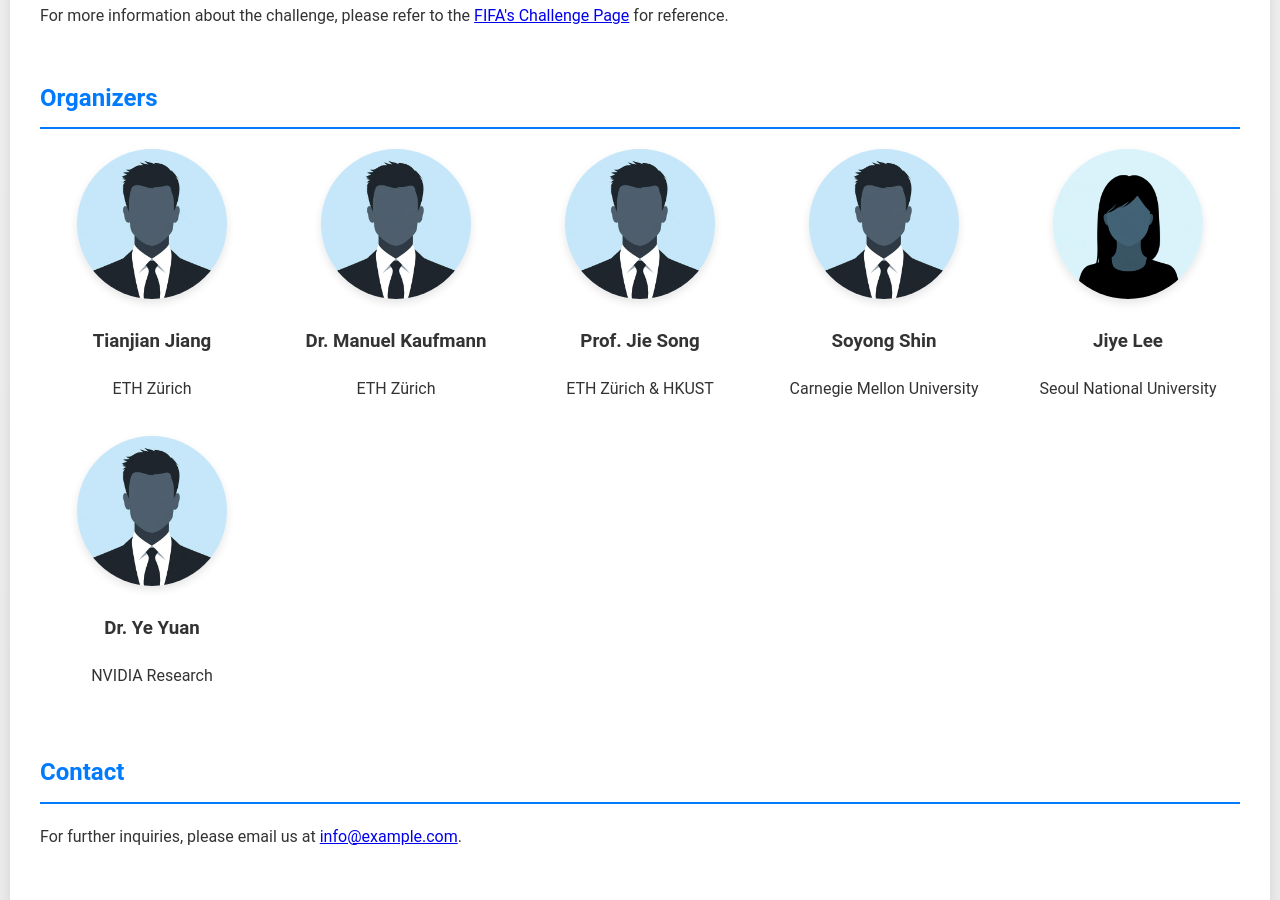
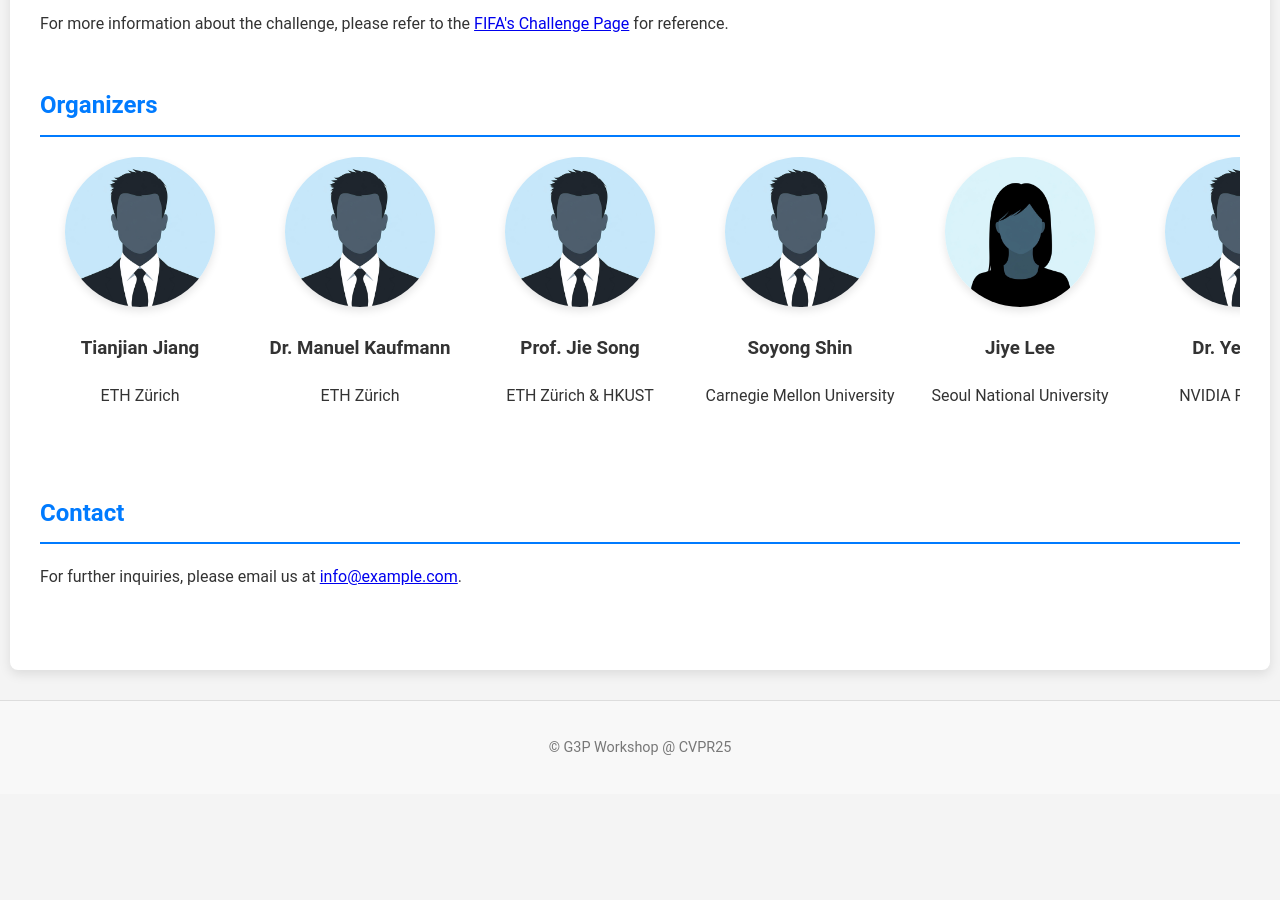
Before and after one commit to G3P-Workshop/G3P-Workshop.github.io, a plain HTML site: page index.html in a window 1280 px wide. Shown: the part 1642-2542 px from the top of the page. After the commit the page ends 2436 px from the top, so only its background shows below. Drawn offline with Linux system fonts and the light colour scheme.

Commit message:
Switch organizers layout from grid to horizontal looping carousel

```diff
--- a/index.html
+++ b/index.html
@@ -141,7 +141,7 @@
     <!-- Organizers Section -->
     <section id="organizers">
       <h2>Organizers</h2>
-      <div class="organizers-grid">
+      <div class="organizers-carousel">
         <div class="organizer">
           <img src="assets/imgs/avatar_placeholder_1.jpg"/>
           <h3>Tianjian Jiang</h3>
--- a/styles.css
+++ b/styles.css
@@ -16,7 +16,7 @@ body {
   position: sticky;
   top: 0;
   z-index: 1000;
-  box-shadow: 0 2px 4px rgba(0,0,0,0.1);
+  box-shadow: 0 2px 4px rgba(0, 0, 0, 0.1);
 }
 .navbar ul {
   list-style: none;
@@ -39,7 +39,7 @@ body {
 
 /* Hero Section */
 .hero {
-  background: linear-gradient(rgba(0,0,0,0.5), rgba(0,0,0,0.5)),
+  background: linear-gradient(rgba(0, 0, 0, 0.5), rgba(0, 0, 0, 0.5)),
               url('assets/imgs/background.jpg') no-repeat center center/cover;
   color: #fff;
   text-align: center;
@@ -60,7 +60,7 @@ body {
   margin: 30px auto;
   background-color: #fff;
   padding: 30px;
-  box-shadow: 0 4px 12px rgba(0,0,0,0.1);
+  box-shadow: 0 4px 12px rgba(0, 0, 0, 0.1);
   border-radius: 8px;
 }
 
@@ -111,11 +111,16 @@ th {
   flex-wrap: wrap;
   gap: 20px;
   justify-content: center;
+  align-items: stretch; /* Ensure all speakers are shown */
 }
 .speaker {
   flex: 1 1 200px;
   text-align: center;
   transition: transform 0.3s ease;
+  display: flex;
+  flex-direction: column;
+  align-items: center;
+  justify-content: center;
 }
 .speaker:hover {
   transform: scale(1.05);
@@ -125,40 +130,77 @@ th {
   width: 150px;
   height: 150px;
   object-fit: cover;
-  box-shadow: 0 4px 8px rgba(0,0,0,0.1);
+  box-shadow: 0 4px 8px rgba(0, 0, 0, 0.1);
   transition: box-shadow 0.3s ease;
 }
 .speaker img:hover {
-  box-shadow: 0 6px 12px rgba(0,0,0,0.2);
+  box-shadow: 0 6px 12px rgba(0, 0, 0, 0.2);
 }
 
-/* Organizers Grid */
-.organizers-grid {
-  display: grid;
-  grid-template-columns: repeat(auto-fit, minmax(200px, 1fr));
+/* Carousel Wrapper */
+.carousel-wrapper {
+  overflow: hidden;
+  white-space: nowrap;
+  font-size: 0;  /* Remove any extra whitespace between inline elements */
+  animation: scroll 20s linear infinite;
+  width: 100%; /* Ensure the carousel does not overflow */
+  box-sizing: border-box; /* Include padding and border in the element's total width and height */
+  display: flex; /* Ensure the carousel items are contained within the wrapper */
+}
+
+/* Organizers Carousel */
+.organizers-carousel {
+  display: flex;
   gap: 20px;
-  text-align: center;
-  margin-top: 20px;
+  font-size: 16px; /* Reset font size for the children */
+  width: 100%; /* Ensure the carousel does not overflow */
+  box-sizing: border-box; /* Include padding and border in the element's total width and height */
+  overflow-x: auto; /* Allow horizontal scrolling */
+  scroll-snap-type: x mandatory; /* Enable snap scrolling */
+  padding-bottom: 20px; /* Add padding to avoid scrollbar overlap */
 }
+
+/* Organizer Card Styling */
 .organizer {
-  flex: 1 1 200px;
+  flex: 0 0 auto;
+  width: 200px;
   text-align: center;
   transition: transform 0.3s ease;
+  scroll-snap-align: center;
 }
+
 .organizer:hover {
   transform: scale(1.05);
 }
+
 .organizer img {
   border-radius: 50%;
   width: 150px;
   height: 150px;
   object-fit: cover;
-  box-shadow: 0 4px 8px rgba(0,0,0,0.1);
+  box-shadow: 0 4px 8px rgba(0, 0, 0, 0.1);
   transition: box-shadow 0.3s ease;
 }
+
 .organizer img:hover {
-  box-shadow: 0 6px 12px rgba(0,0,0,0.2);
+  box-shadow: 0 6px 12px rgba(0, 0, 0, 0.2);
 }
+
+/* Keyframes for continuous scrolling */
+/*
+  Adjust the -50% if you know the exact width of one set of organizers.
+  For a perfectly seamless loop, the translateX value should be equal to the total width
+  of one duplicate set of items.
+*/
+@keyframes scroll {
+  0% {
+    transform: translateX(0);
+  }
+  100% {
+    transform: translateX(-50%);
+  }
+}
+
 
 /* Footer */
 footer {
@@ -181,15 +223,3 @@ footer {
     align-items: center;
   }
 }
-
-body {
-  font-family: 'Roboto', sans-serif;
-  margin: 0;
-  padding: 0;
-  /* Option A: Subtle gradient */
-  background: linear-gradient(180deg, #f4f4f4 0%, #eaeaea 100%);
-  /* Option B: Repeating subtle pattern */
-  /* background: #f4f4f4 url('assets/imgs/background-pattern.png') repeat; */
-  color: #333;
-  line-height: 1.6;
-}
```
